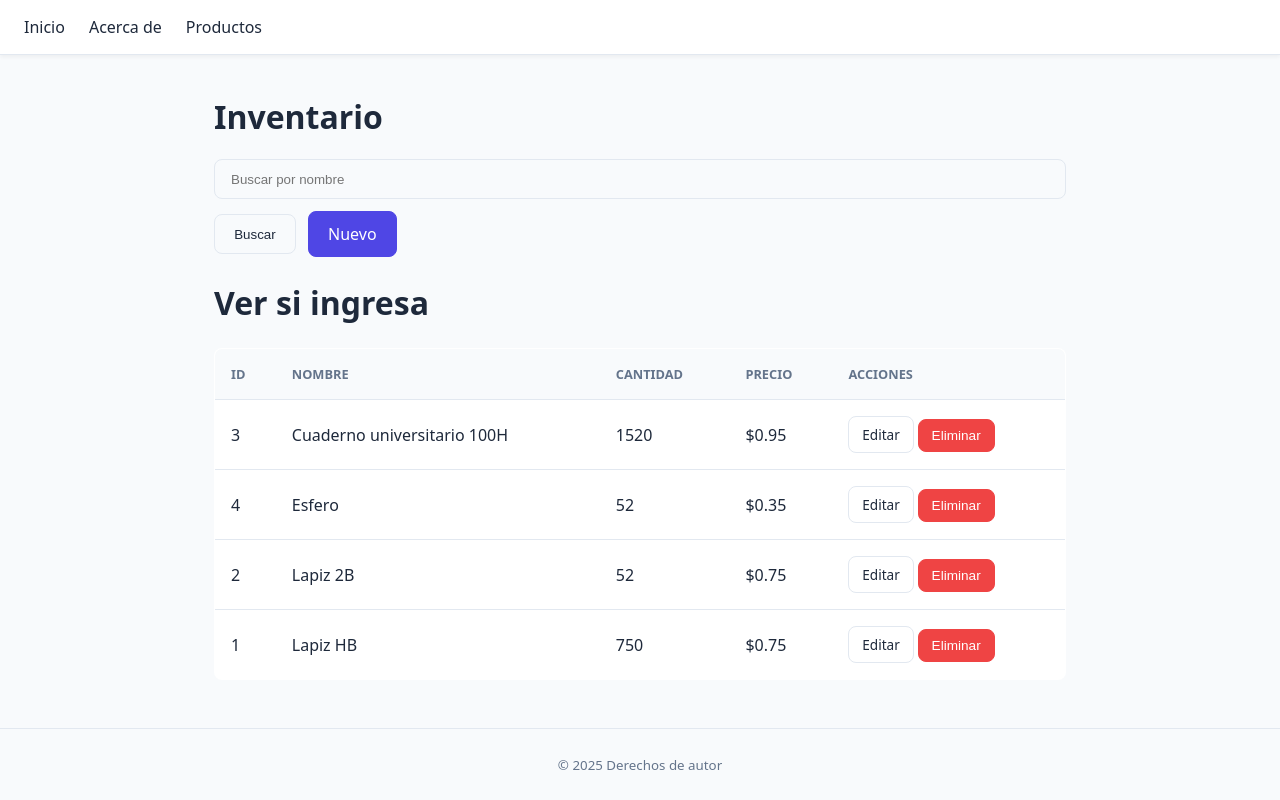
After one commit to Nilson130902/MI_PROYECTO_FLASK, a Flask app: page /productos in a window 1280 px wide. The commit adds this page. Run offline with Flask 3, Linux system fonts and the light colour scheme.

Commit message:
semana 11

```diff
--- a/app.py
+++ b/app.py
@@ -1,12 +1,27 @@
-from flask import Flask, render_template
+from flask import Flask, render_template, redirect, url_for, flash, request
+from datetime import datetime
+from models import db, Producto
+from forms import ProductoForm
+from inventory import Inventario
 
 app = Flask(__name__)
+app.config['SQLALCHEMY_DATABASE_URI'] = 'sqlite:///inventario.db'
+app.config['SQLALCHEMY_TRACK_MODIFICATIONS'] = False
+app.config['SECRET_KEY'] = 'dev-secret-key'
+
+db.init_app(app)
+
+@app.context_processor
+def inject_now():
+    return {'now': datetime.utcnow}
+
+with app.app_context():
+    db.create_all()
+    inventario = Inventario.cargar_desde_bd()
 
 @app.route('/')
 def index():
-    #return '¡Hola! Bienvenido a mi aplicación Flask.'
     return render_template('index.html', title='Inicio')
-
 
 @app.route('/usuario/<nombre>')
 def usuario(nombre):
@@ -16,5 +31,54 @@ def usuario(nombre):
 def about():
     return render_template('about.html', title='Acerca de')
 
+
+# Productos
+@app.route('/productos')
+def listar_productos():
+    q = request.args.get('q', '').strip()
+    productos = inventario.buscar_por_nombre(q) if q else inventario.listar_todos()
+    return render_template('products/list.html', title='Productos', productos=productos, q=q)
+
+@app.route('/productos/nuevo', methods=['GET', 'POST'])
+def crear_producto():
+    form = ProductoForm()
+    if form.validate_on_submit():
+        try:
+            inventario.agregar(
+                nombre=form.nombre.data,
+                cantidad=form.cantidad.data,
+                precio=form.precio.data
+            )
+            flash('Producto agregado correctamente.', 'success')
+            return redirect(url_for('listar_productos'))
+        except ValueError as e:
+            form.nombre.errors.append(str(e))
+    return render_template('products/form.html', title='Nuevo producto', form=form, modo='crear')
+
+@app.route('/productos/<int:pid>/editar', methods=['GET', 'POST'])
+def editar_producto(pid):
+    prod = Producto.query.get_or_404(pid)
+    form = ProductoForm(obj=prod)
+    if form.validate_on_submit():
+        try:
+            inventario.actualizar(
+                id=pid,
+                nombre=form.nombre.data,
+                cantidad=form.cantidad.data,
+                precio=form.precio.data
+            )
+            flash('Producto actualizado.', 'success')
+            return redirect(url_for('listar_productos'))
+        except ValueError as e:
+            form.nombre.errors.append(str(e))
+    return render_template('products/form.html', title='Editar producto', form=form, modo='editar')
+
+@app.route('/productos/<int:pid>/eliminar', methods=['POST'])
+def eliminar_producto(pid):
+    ok = inventario.eliminar(pid)
+    flash('Producto eliminado.' if ok else 'Producto no encontrado.', 'info' if ok else 'warning')
+    return redirect(url_for('listar_productos'))
+
+
 if __name__ == '__main__':
     app.run(debug=True)
--- /dev/null
+++ b/inventory.py
@@ -0,0 +1,62 @@
+from models import db, Producto
+
+class Inventario:
+
+    def __init__(self, productos_dict=None):
+        self.productos = productos_dict or {}
+        self.nombres = set(p.nombre.lower() for p in self.productos.values())
+
+    @classmethod
+    def cargar_desde_bd(cls):
+        productos = Producto.query.all()
+        productos_dict = {p.id: p for p in productos}
+        return cls(productos_dict)
+
+    #CRUD
+    def agregar(self, nombre: str, cantidad: int, precio: float) -> Producto:
+        if nombre.lower() in self.nombres:
+            raise ValueError('Ya existe un producto con ese nombre.')
+        p = Producto(nombre=nombre.strip(), cantidad=int(cantidad), precio=float(precio))
+        db.session.add(p)
+        db.session.commit()
+        self.productos[p.id] = p
+        self.nombres.add(p.nombre.lower())
+        return p
+
+    def eliminar(self, id: int) -> bool:
+        p = self.productos.get(id) or Producto.query.get(id)
+        if not p:
+            return False
+        db.session.delete(p)
+        db.session.commit()
+        self.productos.pop(id, None)
+        self.nombres.discard(p.nombre.lower())
+        return True
+
+    def actualizar(self, id: int, nombre=None, cantidad=None, precio=None) -> Producto | None:
+        p = self.productos.get(id) or Producto.query.get(id)
+        if not p:
+            return None
+        if nombre is not None:
+            nuevo = nombre.strip()
+            if nuevo.lower() != p.nombre.lower() and nuevo.lower() in self.nombres:
+                raise ValueError('Ya existe otro producto con ese nombre.')
+            self.nombres.discard(p.nombre.lower())
+            p.nombre = nuevo
+            self.nombres.add(p.nombre.lower())
+        if cantidad is not None:
+            p.cantidad = int(cantidad)
+        if precio is not None:
+            p.precio = float(precio)
+        db.session.commit()
+        self.productos[p.id] = p
+        return p
+
+    def buscar_por_nombre(self, q: str):
+        q = q.lower()
+
+        return sorted([p for p in self.productos.values() if q in p.nombre.lower()],
+                      key=lambda x: x.nombre)
+
+    def listar_todos(self):
+        return sorted(self.productos.values(), key=lambda x: x.nombre)
--- a/static/styles.css
+++ b/static/styles.css
@@ -1,11 +1,48 @@
-:root { --accent: #2d6cdf; }
+:root {--bg: #f8fafc; --fg: #1e293b;--muted: #64748b;--brand: #4f46e5;--ok: #22c55e;--warn: #f97316;--danger: #ef4444;
+--card: #ffffff;
+  --border: #e2e8f0;
+}
 
 * { box-sizing: border-box; }
-body { margin: 0; font-family: system-ui, -apple-system, Segoe UI, Roboto, Arial, sans-serif; color: #222; }
-.site-header { background: #f6f8fb; border-bottom: 1px solid #e7eaf0; }
-.nav { display: flex; gap: 1rem; padding: 1rem; max-width: 960px; margin: 0 auto; }
-.nav a { text-decoration: none; color: var(--accent); font-weight: 600; }
-.nav a:hover { text-decoration: underline; }
-.container { max-width: 960px; margin: 2rem auto; padding: 0 1rem; }
-.site-footer { border-top: 1px solid #e7eaf0; padding: 1rem; text-align: center; color: #666; }
-h1 { margin-top: 0; }
+body { margin: 0; font-family: system-ui, -apple-system, Segoe UI, Roboto, Arial, sans-serif; background: var(--bg); color: var(--fg); }
+
+/* Layout & Structure */
+.site-header { background: var(--card); border-bottom: 1px solid var(--border); position: sticky; top: 0; z-index: 10; box-shadow: 0 2px 4px rgba(0, 0, 0, 0.05); }
+.nav { display: flex; gap: 1.5rem; align-items: center; padding: 1rem 1.5rem; }
+.nav a { color: var(--fg); text-decoration: none; font-weight: 500; transition: color 0.2s ease; }
+.nav a:hover { color: var(--brand); }
+.container { max-width: 900px; margin: 2.5rem auto; padding: 0 1.5rem; }
+.site-footer { text-align: center; padding: 1.5rem; border-top: 1px solid var(--border); color: var(--muted); margin-top: 3rem; }
+
+/* Tables */
+.table { width: 100%; border-collapse: collapse; margin-top: 1.5rem; background: var(--card); border: 1px solid var(--border); border-radius: 0.5rem; overflow: hidden; }
+.table th, .table td { padding: 1rem; border-bottom: 1px solid var(--border); text-align: left; }
+.table th { color: var(--muted); font-weight: 600; background: var(--bg); text-transform: uppercase; font-size: 0.8rem; }
+.table tr:last-child td { border-bottom: none; }
+.acciones { white-space: nowrap; }
+
+/* Forms */
+.form-inline { display: flex; gap: 0.75rem; flex-wrap: wrap; margin: 0.75rem 0 1.5rem; align-items: center; }
+.input, input[type="text"], input[type="number"] { width: 100%; padding: 0.7rem 1rem; background: var(--bg); color: var(--fg); border: 1px solid var(--border); border-radius: 0.5rem; transition: border-color 0.2s ease, box-shadow 0.2s ease; }
+.input:focus, input[type="text"]:focus, input[type="number"]:focus { border-color: var(--brand); outline: none; box-shadow: 0 0 0 2px rgba(79, 70, 229, 0.2); }
+.form-card { max-width: 520px; background: var(--card); padding: 2rem; border: 1px solid var(--border); border-radius: 1rem; box-shadow: 0 4px 6px rgba(0, 0, 0, 0.05); }
+.form-group { margin-bottom: 1.25rem; }
+.error { color: var(--danger); display: block; margin-top: 0.25rem; font-size: 0.875rem; }
+
+/* Buttons */
+.btn { display: inline-block; padding: 0.7rem 1.2rem; border-radius: 0.5rem; border: 1px solid var(--border); background: transparent; color: var(--fg); text-decoration: none; cursor: pointer; transition: background-color 0.2s ease, border-color 0.2s ease, color 0.2s ease; }
+.btn:hover { background-color: var(--border); }
+.btn-primary { background: var(--brand); border-color: var(--brand); color: white; }
+.btn-primary:hover { background: #3b33b0; border-color: #3b33b0; }
+.btn-secondary { background: var(--muted); border-color: var(--muted); color: white; }
+.btn-secondary:hover { background: #526177; border-color: #526177; }
+.btn-danger { background: var(--danger); border-color: var(--danger); color: white; }
+.btn-danger:hover { background: #c22f2f; border-color: #c22f2f; }
+.btn-small { padding: 0.5rem 0.8rem; font-size: 0.85rem; }
+
+/* Flash Messages */
+.flash-container { margin: 1.5rem 0; display: grid; gap: 0.75rem; }
+.flash { padding: 0.8rem 1.2rem; border-radius: 0.5rem; border: 1px solid; font-weight: 500; }
+.flash.success { border-color: #a7f3d0; background: #d1fae5; color: #065f46; }
+.flash.info { border-color: #bfdbfe; background: #dbeafe; color: #1e40af; }
+.flash.warning { border-color: #fed7aa; background: #fffbe6; color: #9a3412; }
--- a/templates/base.html
+++ b/templates/base.html
@@ -12,8 +12,19 @@
     <nav class="nav">
       <a href="{{ url_for('index') }}">Inicio</a>
       <a href="{{ url_for('about') }}">Acerca de</a>
+      <a href="{{ url_for('listar_productos') }}">Productos</a>
+
     </nav>
   </header>
+{% with msgs = get_flashed_messages(with_categories=true) %}
+  {% if msgs %}
+    <div class="flash-container">
+      {% for cat, msg in msgs %}
+        <div class="flash {{ cat }}">{{ msg }}</div>
+      {% endfor %}
+    </div>
+  {% endif %}
+{% endwith %}
 
   <main class="container">
     {% block content %}{% endblock %}
--- /dev/null
+++ b/templates/products/list.html
@@ -0,0 +1,42 @@
+{% extends "base.html" %}
+{% block title %}Productos{% endblock %}
+
+{% block content %}
+<h1>Inventario</h1>
+
+<form method="get" action="{{ url_for('listar_productos') }}" class="form-inline">
+  <input type="text" name="q" placeholder="Buscar por nombre" value="{{ q or '' }}">
+  <button type="submit" class="btn">Buscar</button>
+  <a class="btn btn-primary" href="{{ url_for('crear_producto') }}" > Nuevo</a>
+</form>
+
+{% if productos %}
+<h1> Ver si ingresa</h1>
+<table class="table">
+  <thead>
+    <tr>
+      <th>ID</th><th>Nombre</th><th>Cantidad</th><th>Precio</th><th>Acciones</th>
+    </tr>
+  </thead>
+  <tbody>
+    {% for p in productos %}
+    <tr>
+      <td>{{ p.id }}</td>
+      <td>{{ p.nombre }}</td>
+      <td>{{ p.cantidad }}</td>
+      <td>${{ '%.2f'|format(p.precio) }}</td>
+      <td>
+        <a class="btn btn-small" href="{{ url_for('editar_producto', pid=p.id) }}">Editar</a>
+        <form method="post" action="{{ url_for('eliminar_producto', pid=p.id) }}" style="display:inline"
+              onsubmit="return confirm('¿Eliminar {{ p.nombre }}?');">
+          <button type="submit" class="btn btn-danger btn-small">Eliminar</button>
+        </form>
+      </td>
+    </tr>
+    {% endfor %}
+  </tbody>
+</table>
+{% else %}
+<p>No hay productos para mostrar.</p>
+{% endif %}
+{% endblock %}
```
Also changed, not shown: forms.py (added, +9 -0 lines), models.py (added, +16 -0 lines), templates/about.html (+10 -8 lines), templates/index.html (+13 -3 lines), templates/products/form.html (added, +34 -0 lines), instance/inventario.db (added).
